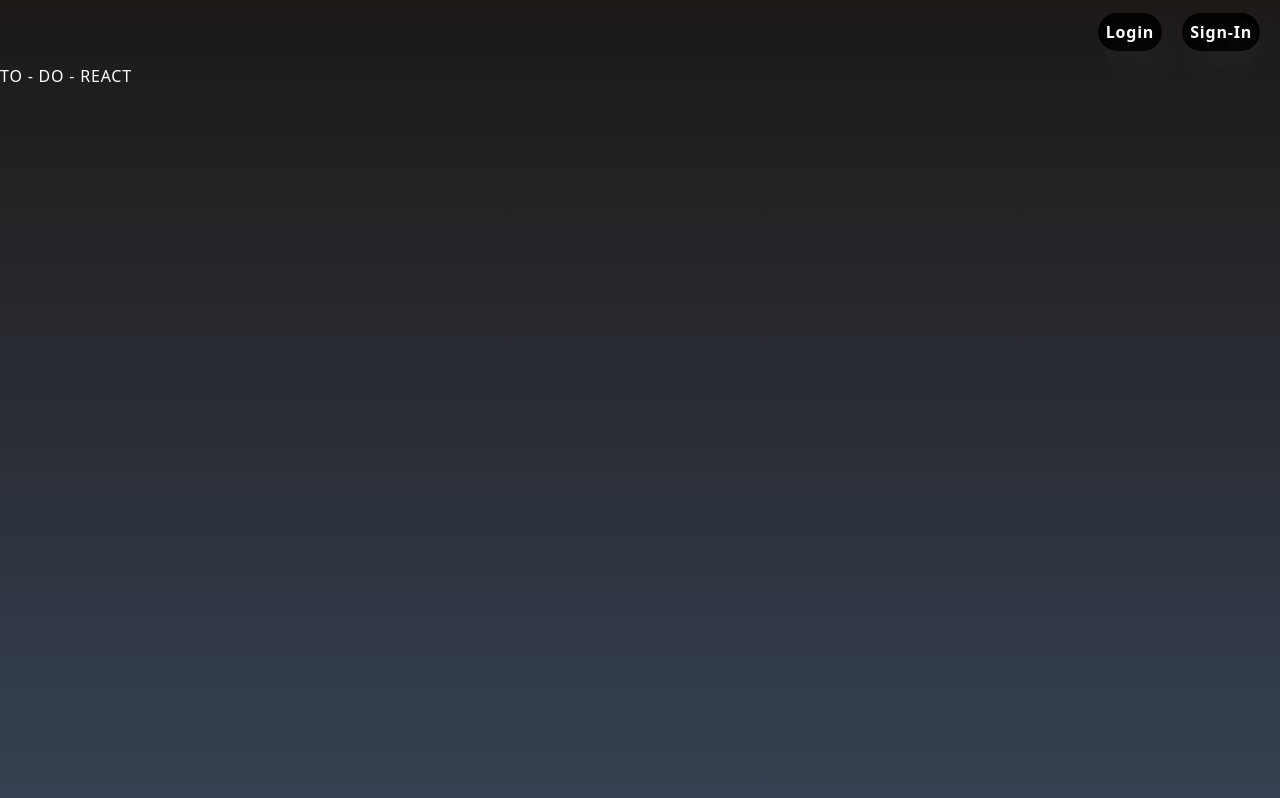
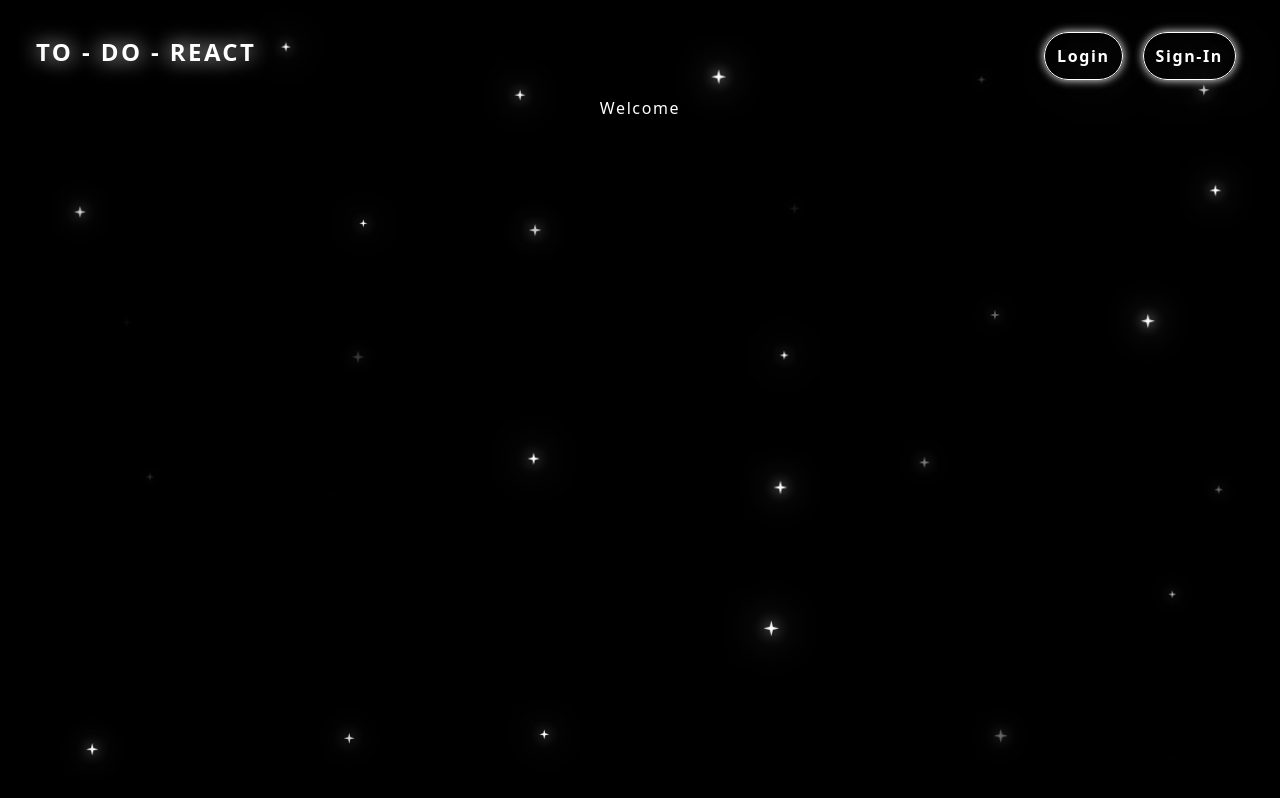
Before and after one commit to therealgone/TO-DO-REACT, a Next.js app in the folder to-do-react/: page / in a window 1280 px wide. Built offline with nearby package versions, Linux system fonts and the light colour scheme.

Commit message:
start effect

```diff
--- /dev/null
+++ b/to-do-react/src/app/componets/StarField.tsx
@@ -0,0 +1,111 @@
+"use client";
+
+import React, { useEffect, useRef } from "react";
+
+const STAR_COUNT = 35;
+const STAR_MIN_SIZE = 8; // px, for SVG size
+const STAR_MAX_SIZE = 16;
+
+function randomBetween(min: number, max: number) {
+  return Math.random() * (max - min) + min;
+}
+
+// Helper to generate spaced positions
+function generateSpacedPositions(count: number) {
+  const positions: { x: number; y: number }[] = [];
+  const gridSize = Math.ceil(Math.sqrt(count));
+  const cellW = 100 / gridSize;
+  const cellH = 100 / gridSize;
+  let usedCells: Set<string> = new Set();
+
+  for (let i = 0; i < count; i++) {
+    let cellX, cellY, key;
+    do {
+      cellX = Math.floor(Math.random() * gridSize);
+      cellY = Math.floor(Math.random() * gridSize);
+      key = `${cellX},${cellY}`;
+    } while (usedCells.has(key));
+    usedCells.add(key);
+    // Add some jitter within the cell
+    const x = cellX * cellW + randomBetween(5, cellW - 5);
+    const y = cellY * cellH + randomBetween(5, cellH - 5);
+    positions.push({ x, y });
+  }
+  return positions;
+}
+
+const StarField: React.FC = () => {
+  const containerRef = useRef<HTMLDivElement>(null);
+  const starsRef = useRef<SVGSVGElement[]>([]);
+
+  React.useEffect(() => {
+    const container = containerRef.current;
+    if (!container) return;
+    // Remove any previous stars
+    container.innerHTML = "";
+    const positions = generateSpacedPositions(STAR_COUNT);
+    const stars: SVGSVGElement[] = [];
+
+    for (let i = 0; i < STAR_COUNT; i++) {
+      const size = randomBetween(STAR_MIN_SIZE, STAR_MAX_SIZE);
+      const { x, y } = positions[i];
+      const svg = document.createElementNS("http://www.w3.org/2000/svg", "svg");
+      svg.setAttribute("width", `${size}`);
+      svg.setAttribute("height", `${size}`);
+      svg.setAttribute("viewBox", "0 0 24 24");
+      svg.style.position = "absolute";
+      svg.style.left = `${x}vw`;
+      svg.style.top = `${y}vh`;
+      svg.style.opacity = "0";
+      svg.style.pointerEvents = "none";
+      svg.style.transition = `opacity 0.6s, transform 0.6s`;
+      svg.style.filter = "drop-shadow(0 0 6px white) drop-shadow(0 0 16px white)";
+      svg.innerHTML = `
+        <polygon points="12,2 14,10 22,12 14,14 12,22 10,14 2,12 10,10" fill="white"/>
+      `;
+      container.appendChild(svg);
+      stars.push(svg);
+    }
+    starsRef.current = stars;
+
+    function animateStars() {
+      stars.forEach((star) => {
+        setTimeout(() => {
+          star.style.opacity = "1";
+          star.style.transform = `scale(${randomBetween(1, 1.3)})`;
+          setTimeout(() => {
+            star.style.opacity = "0";
+            star.style.transform = "scale(1)";
+          }, randomBetween(1200, 2500));
+        }, randomBetween(0, 2000));
+      });
+    }
+
+    const interval = setInterval(animateStars, 1000);
+    animateStars();
+
+    return () => {
+      clearInterval(interval);
+      stars.forEach((star) => container.removeChild(star));
+    };
+  }, []);
+
+  return (
+    <div
+      ref={containerRef}
+      style={{
+        position: "fixed",
+        left: 0,
+        top: 0,
+        width: "100vw",
+        height: "100vh",
+        zIndex: 0,
+        pointerEvents: "none",
+        overflow: "hidden",
+      }}
+      aria-hidden="true"
+    />
+  );
+};
+
+export default StarField;
--- a/to-do-react/src/app/page.tsx
+++ b/to-do-react/src/app/page.tsx
@@ -1,22 +1,33 @@
 import Image from "next/image";
+import StarField from "./componets/StarField";
 export default function Home() {
   return (
-    <div className="bg-gradient-to-t from-gray-700 to-stone-900 min-h-screen tracking-wider">
-      <div className=" flex top-0 p-5  font-bold  justify-end  ">
-        <nav className="space-x-5">
 
-            <a className="text-white bg-black p-2 rounded-3xl text-shadow-[10px_10px_60px_white] hover:bg-white hover:text-black   ">Login</a>
+    <div className="bg-black min-h-screen tracking-widest  p-4">
 
-            <a className="text-white bg-black p-2 rounded-3xl text-shadow-[10px_10px_60px_white]  hover:bg-white hover:text-black  ">Sign-In</a>
+      <div className="rounded-full backdrop-blur-3xl  ">
+        <div className=" fixed p-5 text-white flex justify-start font-bold text-shadow-[0_0_20px_white] tracking-widest text-2xl">
+          <h1>TO - DO - REACT</h1>
+        </div>
+        <div className=" flex top-0 p-7  font-bold justify-end space-x-3   ">
+          <div className="">
+            <nav className="space-x-5   ">
+              <a className="text-white  bg-black p-3 rounded-3xl shadow-[0_0_10px_white] text-shadow-[10px_10px_60px_white] border p hover:bg-white hover:text-black   ">
+                Login
+              </a>
 
-        </nav>
+              <a className="text-white bg-black p-3 rounded-3xl shadow-[0_0_10px_white] text-shadow-[10px_10px_60px_white] border   hover:bg-white hover:text-black  ">
+                Sign-In
+              </a>
+            </nav>
+          </div>
+        </div>
 
-
+        <div className="flex flex-col items-center justify-center">
+          <h1 className="text-white ">Welcome</h1>
+        </div>
       </div>
-      <div className="flex top-0  justify-start text-white">
-        <h1>TO - DO - REACT</h1>
-
-      </div>
+       <StarField />
     </div>
   );
 }
```
